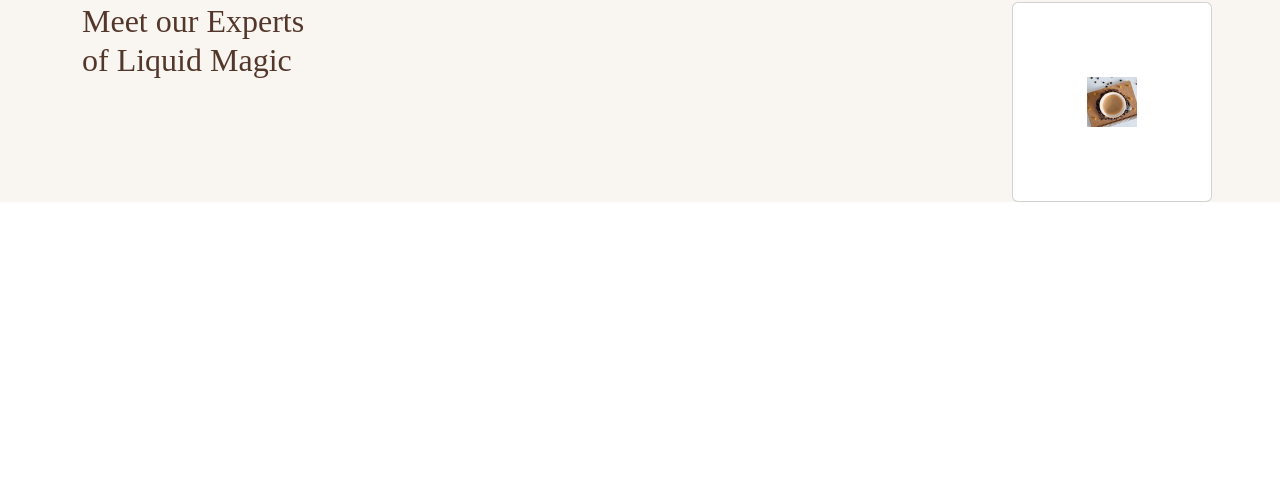
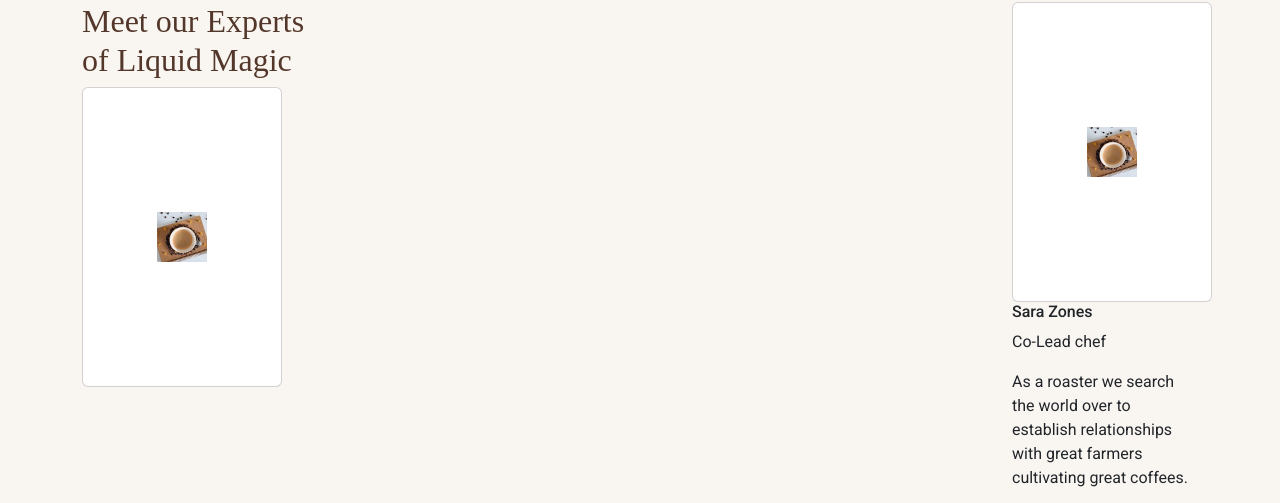
Before and after one commit to Carol254/qaffeeHaven, an Angular app: page / in a window 1280 px wide. Shown: the part 2835-3338 px from the top of the page. Before the commit the page ends 3037 px from the top, so only its background shows below. Built offline with nearby package versions, Linux system fonts and the light colour scheme.

Commit message:
few changes made

```diff
--- a/src/app/experts/experts.component.html
+++ b/src/app/experts/experts.component.html
@@ -2,11 +2,21 @@
     <div class="d-flex">
         <div class="col-10">
             <h2 class="info">Meet our Experts<br> of Liquid Magic</h2>
+            <div class="d-flex">
+                <div class="card">
+                    <img class="expert1" src="\assets\expresso.jpg">
+                </div>
+
+            </div>
         </div>
         <div class="col-2">
             <div class="card">
                 <img class="expert1" src="\assets\expresso.jpg">
             </div>
+            <h6>Sara Zones</h6>
+            <p>Co-Lead chef</p>
+
+            <p>As a roaster we search the world over to establish relationships with great farmers cultivating great coffees.</p>
 
         </div>
     </div>
--- a/src/app/experts/experts.component.scss
+++ b/src/app/experts/experts.component.scss
@@ -10,5 +10,5 @@
 }
 .card{
     width: 200px;
-    height: 200px;
+    height: 300px;
 }
```
